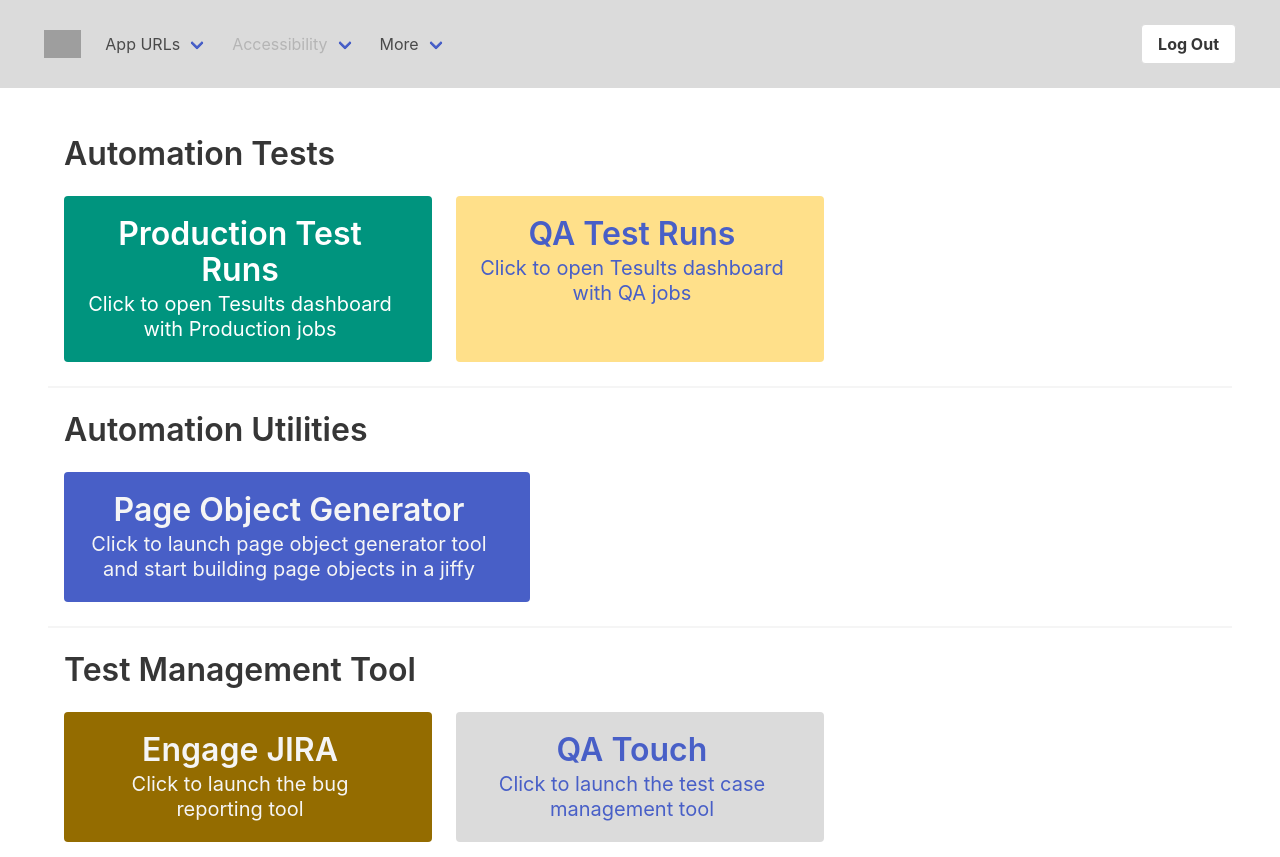
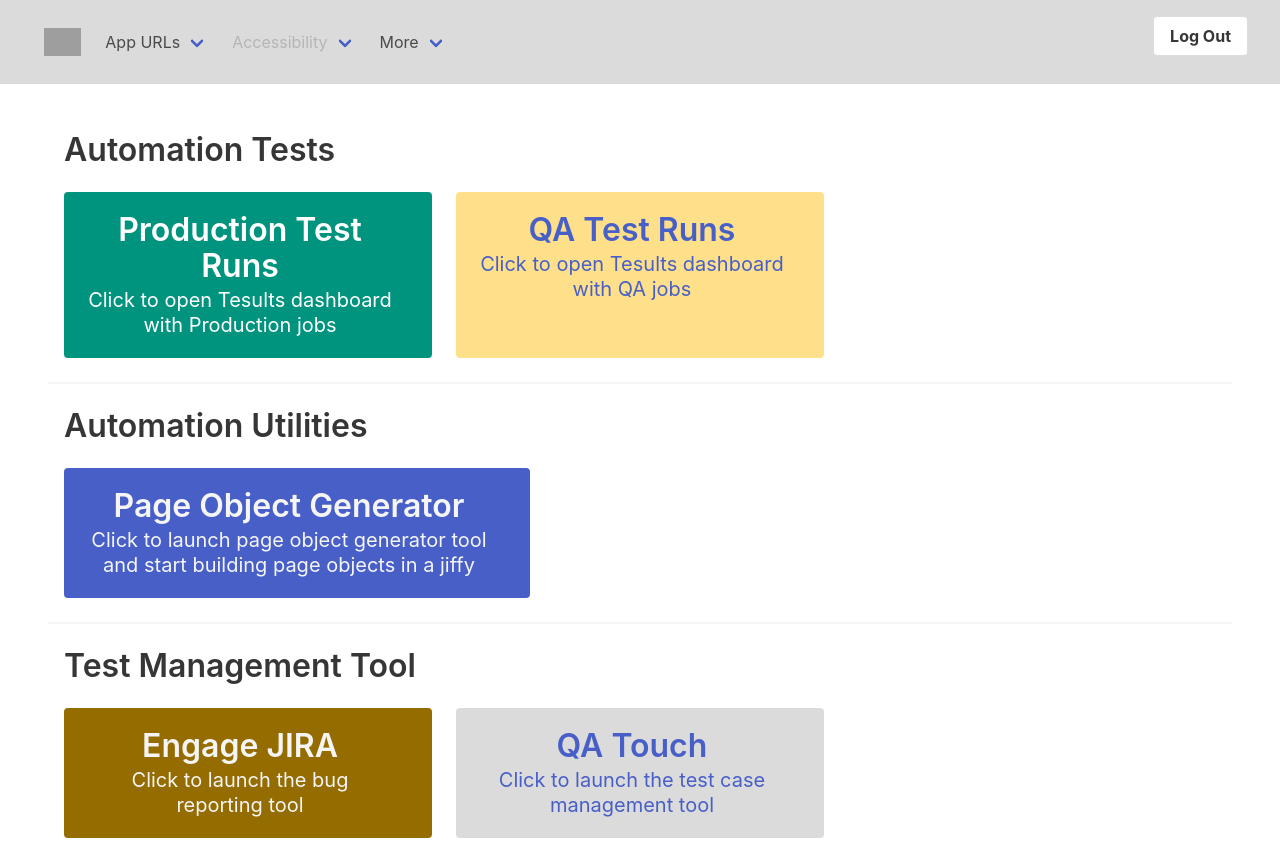
Before and after one commit to Rupsi1234/engageAppTools, a website: page home.html in a window 1280 px wide. Shown: the top 857 px of the page. Drawn offline with nearby package versions, Linux system fonts and the light colour scheme; grey boxes are pictures that could not be loaded.

Commit message:
first commit

```diff
--- a/form.js
+++ b/form.js
@@ -14,6 +14,7 @@
 app.listen(Port, function () {
     console.log('Express server listening on port ', Port); // eslint-disable-line
 });
+
 app.get('/homepage', function (request, response) {
     response.sendFile(__dirname + "/home.html");
 }),
--- a/home.html
+++ b/home.html
@@ -84,15 +84,12 @@
           </div>
         </div>
       </div>
-      <div class="navbar-end">
-        <div class="navbar-item">
-          <div class="buttons">
-            <a class="button" href="login.html">
+      <form method='GET' action="/">
+            <button class="button">
               <strong>Log Out</strong>
-            </a>
-          </div>
-        </div>
-      </div>
+            </button>
+
+      </form>
     </div>
   </nav>
   <section class="section">
```
